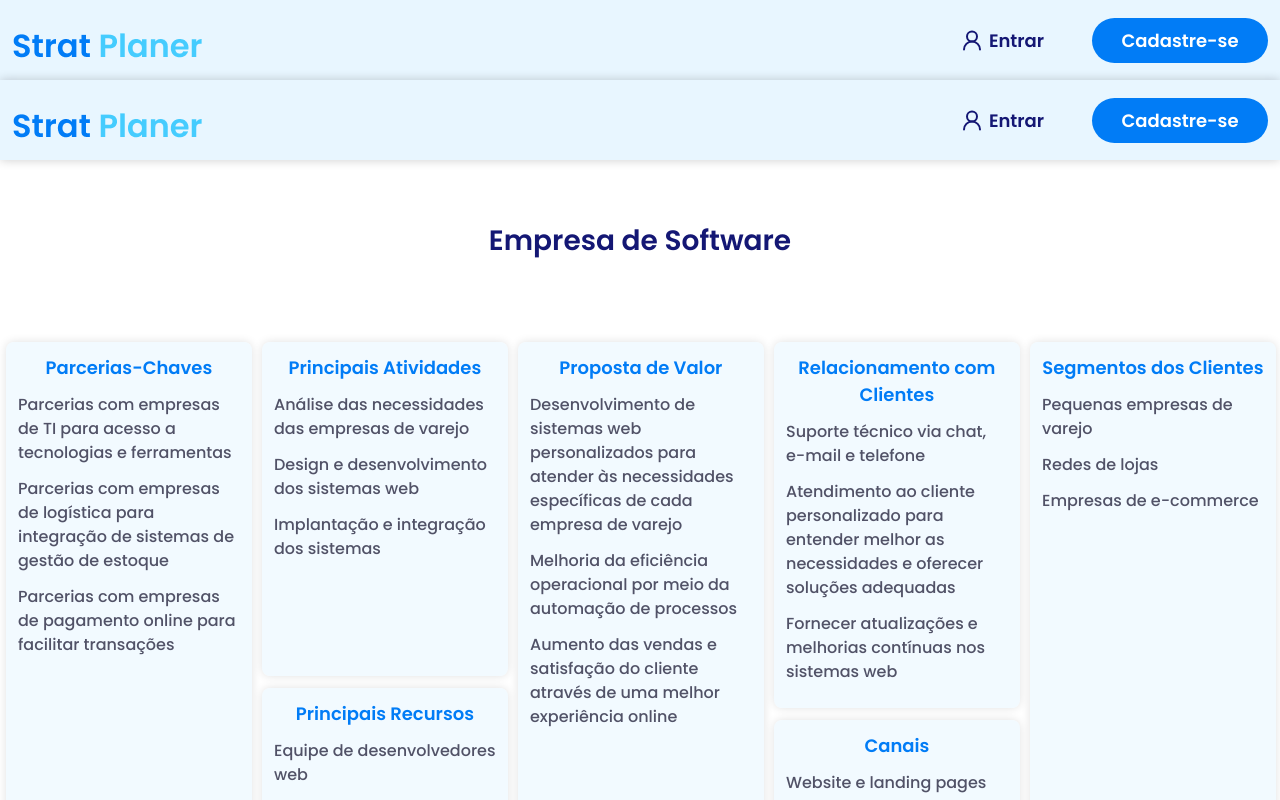
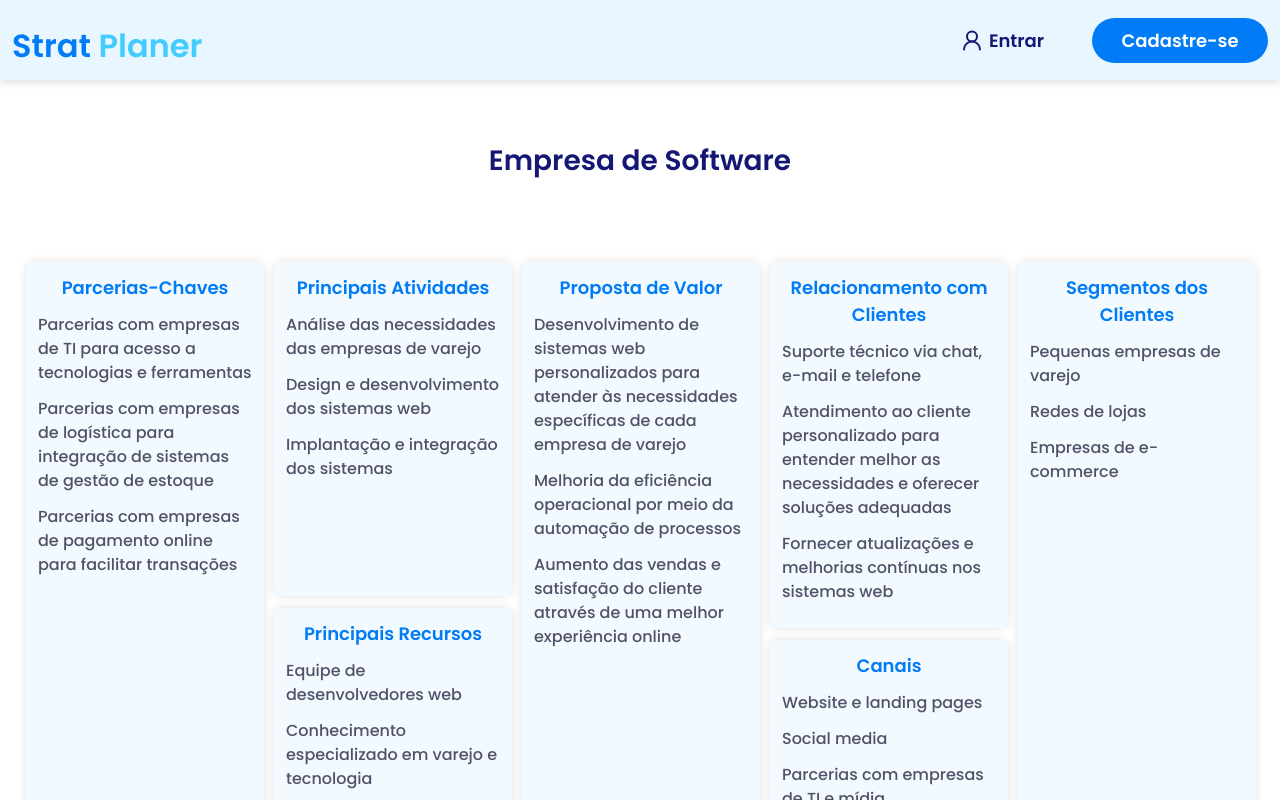
Before and after one commit to developerlucasmarques/business-canvas-gpt-client, a Next.js app: page /business-canvas in a window 1280 px wide. Shown: the top 800 px of the page. Built offline with nearby package versions, Linux system fonts and the light colour scheme.

Commit message:
refactor: remove Layout Component

```diff
--- a/src/app/(auth)/login/page.tsx
+++ b/src/app/(auth)/login/page.tsx
@@ -1,7 +1,5 @@
 'use client'
 import { AccessFormCard } from '@/app/(components)/access/access-form-card'
-import { SignUpButton } from '@/app/(components)/buttons/signup'
-import { Layout } from '@/app/(components)/layout'
 import { z } from 'zod'
 
 const required_error = 'Campo obrigatório'
@@ -13,9 +11,6 @@ const LoginFormSchema = z.object({
 
 const Login: React.FC = () => {
   return (
-    <Layout
-      headerButtonComponents={[<SignUpButton/>]}
-    >
       <AccessFormCard
        title='Bem Vindo(a) de volta!'
        info='Informe seu email e senha para entrar.'
@@ -39,7 +34,6 @@ const Login: React.FC = () => {
          validationSchema: LoginFormSchema.pick({ password: true })
        }]}
       />
-    </Layout>
   )
 }
 
--- a/src/app/(components)/layout/index.tsx
+++ /dev/null
@@ -1,18 +0,0 @@
-import '@/app/globals.css'
-import { Footer } from '../footer'
-import { Header } from '../header'
-import { GlobalContextProvider } from '@/app/(context)/global-context'
-
-interface Props {
-  children: React.ReactNode
-}
-
-export const Layout: React.FC<Props> = ({ children }: Props) => {
-  return (
-    <GlobalContextProvider>
-      <Header/>
-        {children}
-      <Footer/>
-    </GlobalContextProvider>
-  )
-}
--- a/src/app/(main)/business-canvas/page.tsx
+++ b/src/app/(main)/business-canvas/page.tsx
@@ -1,9 +1,6 @@
 'use client'
 import { BcCard } from '@/app/(components)/bc-card'
-import { AccountButton } from '@/app/(components)/buttons/account'
-import { MyBusinessCanvasButton } from '@/app/(components)/buttons/my-business-canvas'
 import { SendLink } from '@/app/(components)/buttons/send-link'
-import { Layout } from '@/app/(components)/layout'
 import styles from '@/styles/business-canvas.module.css'
 import { useState } from 'react'
 
@@ -71,13 +68,7 @@ const BusinessCanvas: React.FC = () => {
     ))
   }
 
-  const headerButtons = [
-    <MyBusinessCanvasButton key="myCanvasButton" url='/my-business-canvas'/>,
-    <AccountButton key="accountButton" label='Convidado' url='/user'/>
-  ]
-
   return (
-    <Layout headerButtonComponents={headerButtons}>
       <div className={`${styles.container} flex justify-center flex-col items-center`}>
         <h1>{businessCanvas.name}</h1>
         <div className={styles.businessCanvasContainer}>
@@ -106,7 +97,6 @@ const BusinessCanvas: React.FC = () => {
         </div>
         <SendLink label='Criar Outro' url='/criar'/>
       </div>
-    </Layout>
   )
 }
 
--- a/src/app/(main)/my-business-canvas/page.tsx
+++ b/src/app/(main)/my-business-canvas/page.tsx
@@ -1,8 +1,6 @@
 'use client'
 import { BcListCard } from '@/app/(components)/bc-list-card'
-import { AccountButton } from '@/app/(components)/buttons/account'
 import { SendLink } from '@/app/(components)/buttons/send-link'
-import { Layout } from '@/app/(components)/layout'
 import styles from '@/styles/all-business-canvas.module.css'
 import { useState } from 'react'
 
@@ -10,9 +8,6 @@ const MyBusinessCanvas: React.FC = () => {
   const [canvas] = useState(canvasList)
 
   return (
-    <Layout headerButtonComponents={[
-      <AccountButton key="accountButton" label='Convidado' url='/user'/>
-    ]}>
     <div className={styles.container}>
       <h1 >Business Canvas Criado</h1>
       {canvas.map((item, index) => (
@@ -20,7 +15,6 @@ const MyBusinessCanvas: React.FC = () => {
       ))}
       <SendLink label='Criar Novo' url='/criar'/>
     </div>
-    </Layout>
   )
 }
 
--- a/src/app/layout.tsx
+++ b/src/app/layout.tsx
@@ -1,7 +1,8 @@
 import { Poppins } from 'next/font/google'
 import Head from 'next/head'
+import { Footer } from './(components)/footer'
+import { Header } from './(components)/header'
 import './globals.css'
-import { Layout } from './(components)/layout'
 
 const fontFamily = Poppins({
   subsets: ['latin'],
@@ -32,9 +33,11 @@ const RootLayout: React.FC<Props> = ({ children }: Props) => {
         <meta property="twitter:image" content="https://metatags.io/images/meta-tags.png" />
       </Head>
       <body>
-        <Layout>
-          {children}
-        </Layout>
+        <Header/>
+          <main className='mainContainer'>
+            {children}
+          </main>
+        <Footer/>
       </body>
     </html>
   )
```
Lines whose indentation alone changed are shown as unchanged.
